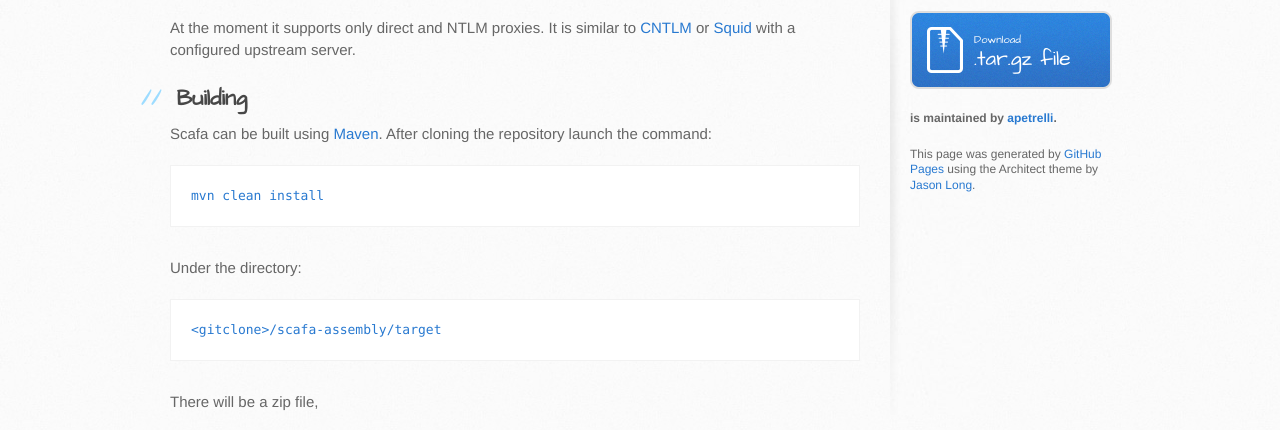
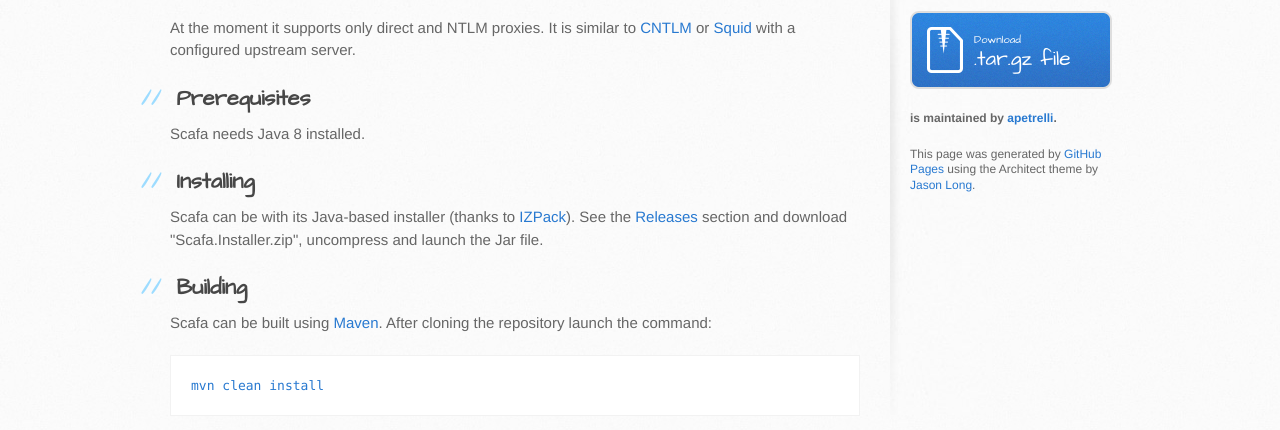
Before and after one commit to apetrelli/scafa, a plain HTML site: page index.html in a window 1280 px wide. Shown: the part 321-751 px from the top of the page. Drawn offline with Linux system fonts and the light colour scheme.

Commit message:
Create gh-pages branch via GitHub

```diff
--- a/index.html
+++ b/index.html
@@ -36,6 +36,16 @@
 <p>At the moment it supports only direct and NTLM proxies.
 It is similar to <a href="http://cntlm.sourceforge.net/">CNTLM</a> or <a href="http://www.squid-cache.org/">Squid</a>
 with a configured upstream server.</p>
+
+<h2>
+<a id="prerequisites" class="anchor" href="#prerequisites" aria-hidden="true"><span class="octicon octicon-link"></span></a>Prerequisites</h2>
+
+<p>Scafa needs Java 8 installed.</p>
+
+<h2>
+<a id="installing" class="anchor" href="#installing" aria-hidden="true"><span class="octicon octicon-link"></span></a>Installing</h2>
+
+<p>Scafa can be with its Java-based installer (thanks to <a href="http://izpack.org/">IZPack</a>). See the <a href="https://github.com/apetrelli/scafa/releases">Releases</a> section and download "Scafa.Installer.zip", uncompress and launch the Jar file.</p>
 
 <h2>
 <a id="building" class="anchor" href="#building" aria-hidden="true"><span class="octicon octicon-link"></span></a>Building</h2>
```
Also changed, not shown: params.json (+1 -1 lines).
